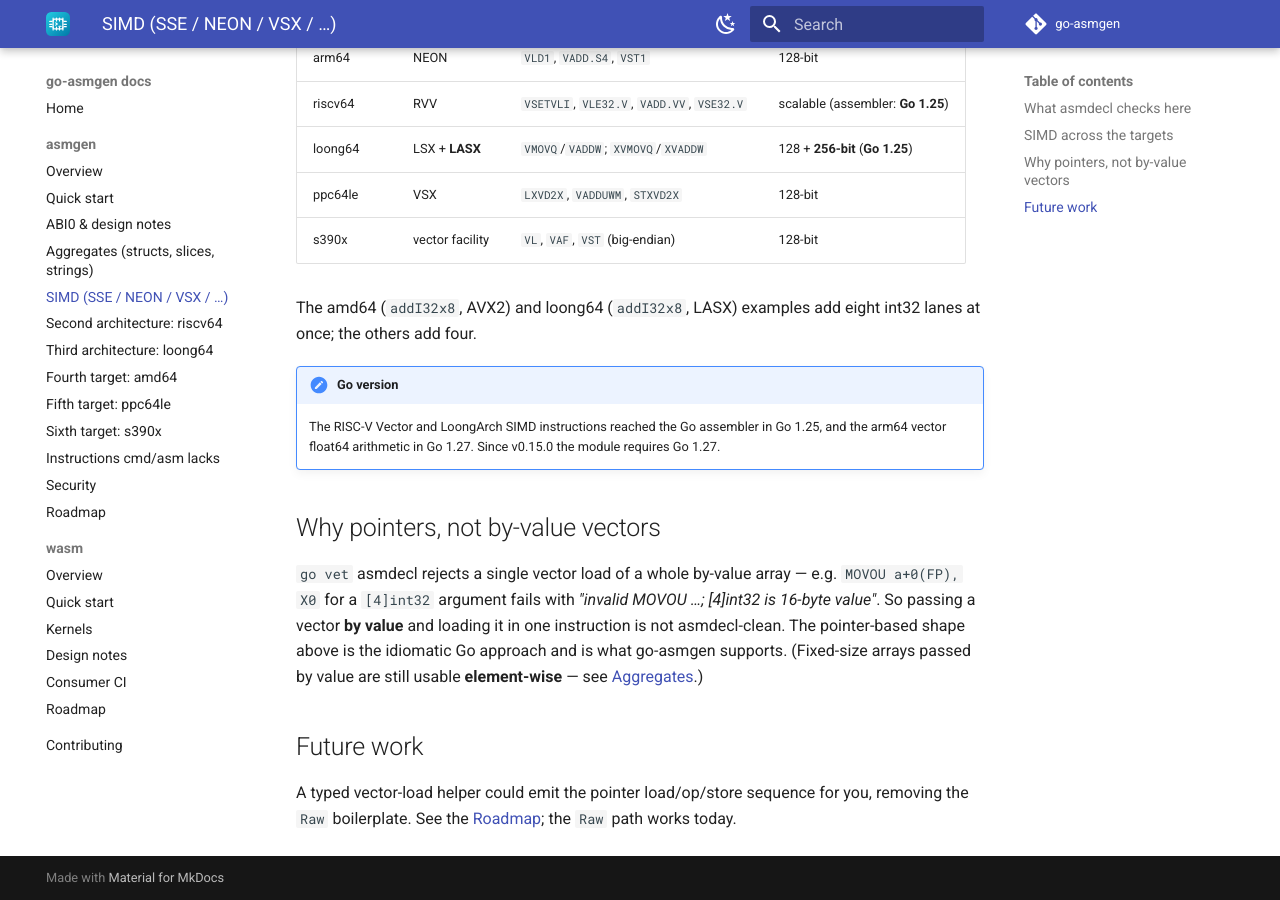
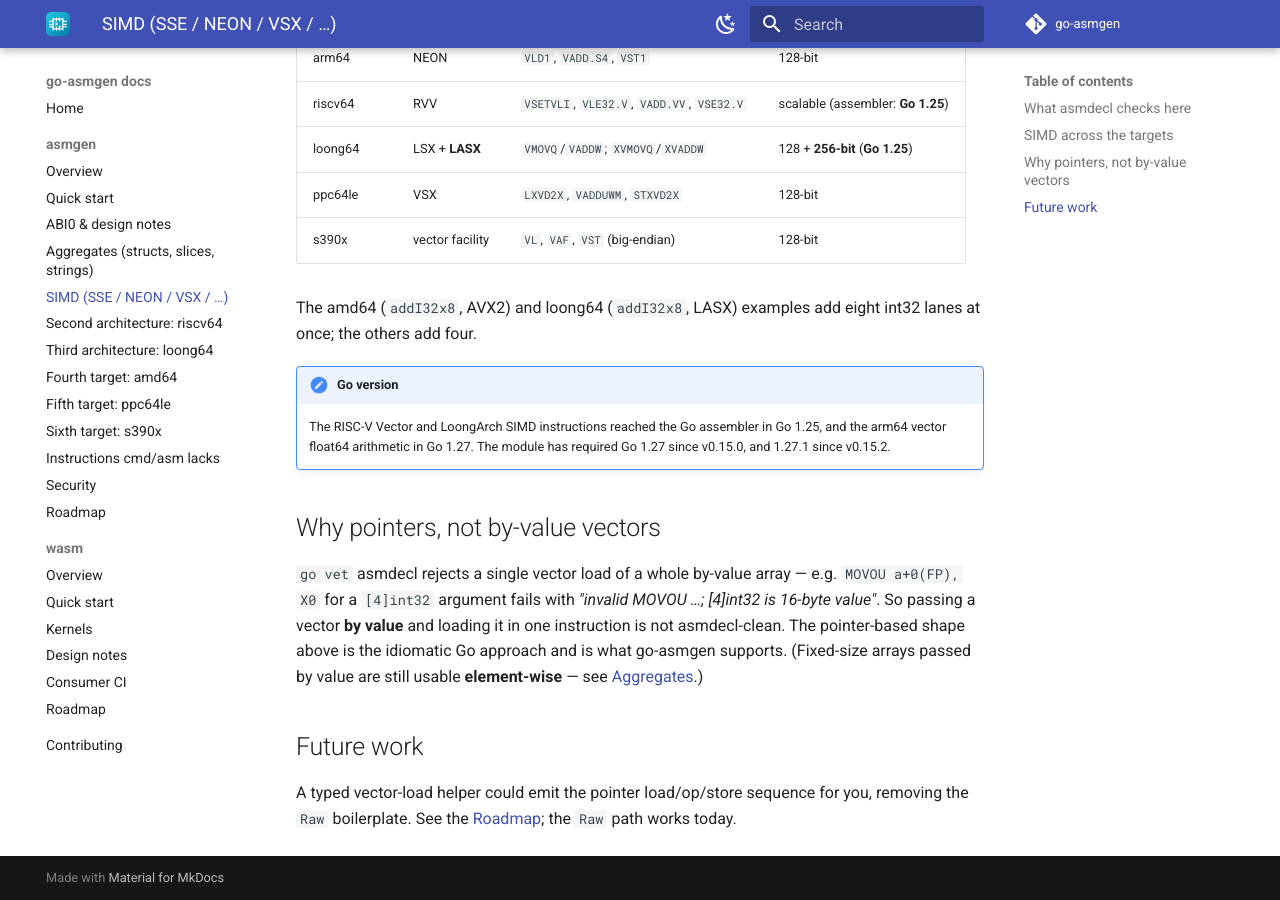
Before and after one commit to go-asmgen/docs, an MkDocs documentation site: the page built from docs/asmgen/simd.md, in a window 1280 px wide and 900 px high, scrolled down 1377 px. Built offline with MkDocs 1.6.1 and Material for MkDocs 9.7.7, drawn with Linux system fonts in a browser that asks for light colours; the version menu is left out.

Commit message:
docs: the minimum is Go 1.27.1 since v0.15.2 (#18)
Co-authored-by: Claude Opus 5.5 <noreply@anthropic.com>

```diff
--- a/docs/asmgen/simd.md
+++ b/docs/asmgen/simd.md
@@ -71,8 +71,8 @@ int32 lanes at once; the others add four.
 
 !!! note "Go version"
     The RISC-V Vector and LoongArch SIMD instructions reached the Go assembler
-    in Go 1.25, and the arm64 vector float64 arithmetic in Go 1.27. Since
-    v0.15.0 the module requires Go 1.27.
+    in Go 1.25, and the arm64 vector float64 arithmetic in Go 1.27. The
+    module has required Go 1.27 since v0.15.0, and 1.27.1 since v0.15.2.
 
 ## Why pointers, not by-value vectors
 
```
Also changed, not shown: docs/asmgen/roadmap.md (+1 -1 lines).
